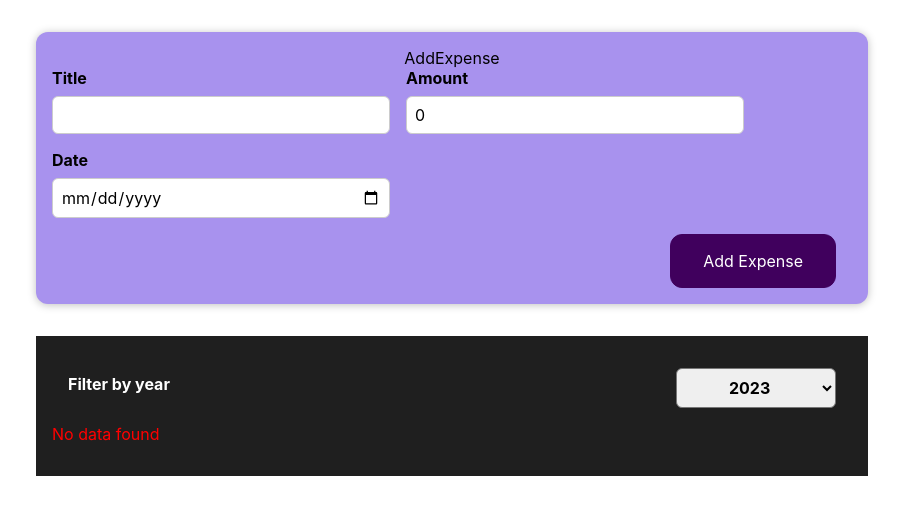
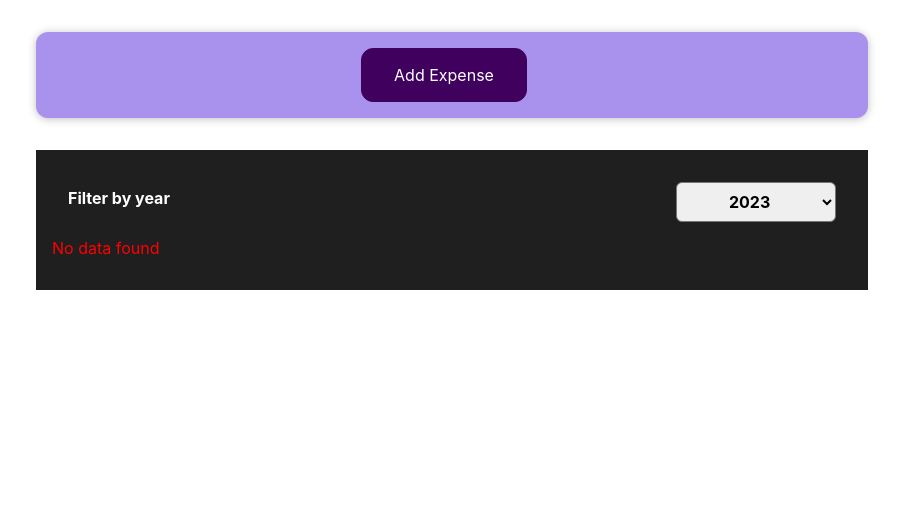
Before and after one commit to Indrajeet-01/FrontendTasks, a React (Create React App) app: page / in a window 1280 px wide. Shown: the top 514 px of the page, without its empty margins (188-1091 px from the left). Built offline with nearby package versions, Linux system fonts and the light colour scheme.

Commit message:
toggle form visiblity

```diff
--- a/src/components/NewExpense/AddExpense.js
+++ b/src/components/NewExpense/AddExpense.js
@@ -2,6 +2,11 @@ import React, {useState} from 'react'
 import './style.css'
 
 const AddExpense = ({onAddExpense}) => {
+  const [isFormVisible, setFormVisibility] = useState(false);
+
+  const toggleFormVisibility = () => {
+    setFormVisibility(!isFormVisible);
+  };
     const [enteredTitle, setEnteredTitle] = useState('');
     const [enteredAmount, setEnteredAmount] = useState(0);
     const [enteredDate, setEnteredDate] = useState('');
@@ -36,7 +41,10 @@ const AddExpense = ({onAddExpense}) => {
 
     }
   return (
-    <div className='new-expense'>AddExpense
+    <div className='new-expense'>
+      <button onClick={toggleFormVisibility}>Add Expense</button>
+      { isFormVisible && (
+
         <form onSubmit={submitHandler}>
       <div className='new-expense__controls'>
         <div className='new-expense__control'>
@@ -56,6 +64,7 @@ const AddExpense = ({onAddExpense}) => {
         <button type='submit'>Add Expense</button>
       </div>
       </form>
+      )}
     </div>
   )
 }
```
